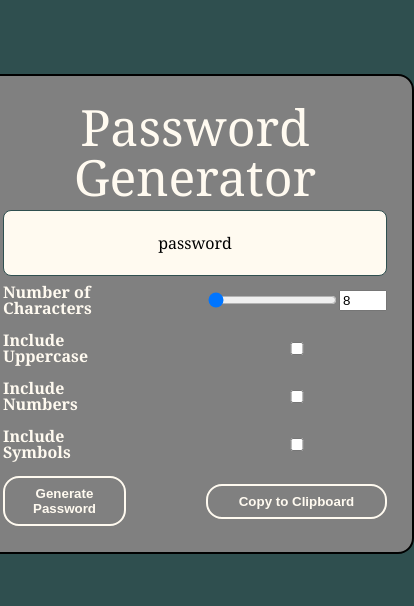
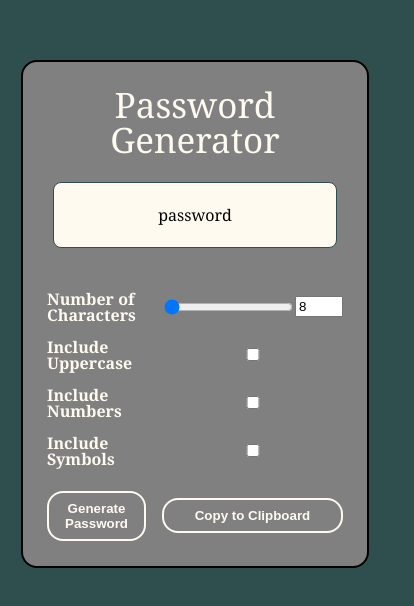
Before and after one commit to rschumaker6455/homework-3-passwordgenerator, a plain HTML site: page index.html in a window 390 px wide. Shown: the part 108-714 px from the top of the page, 414 px wide, since content can reach past the window. Drawn offline with Linux system fonts and the light colour scheme.

Commit message:
added @media to css to makde more responsive

```diff
--- a/index.html
+++ b/index.html
@@ -22,7 +22,6 @@
             <input class="number-input" type="number" min="8" max="128" value="8" id="characterAmountNumber">
             </div>
 
-
             <label for="includeUppercase">Include Uppercase</label>
             <input type="checkbox" id="includeUppercase">
 
@@ -33,7 +32,7 @@
             <input type="checkbox" id="includeSymbols">
 
             <button class="btn1" type="submit">Generate Password</button>
-            <button class="btn2" type="submit">Copy to Clipboard</button>
+            <button class="btn2" type="submit" onclick="copyToClipboard()">Copy to Clipboard</button>
 
         </form>
 
--- a/script.js
+++ b/script.js
@@ -44,7 +44,13 @@ function generatePassword(characterAmount, includeUppercase, includeNumbers, inc
     return passwordCharacters.join('')
 }
 
-
+function copyToClipboard() {
+  var copyText = document.getElementById('passwordDisplay')
+  copyText.select()
+  copyText.setSelectionRange(0, 99999)
+  document.execCommand('copy')
+  alert('Copied the text: ' + copyText.value)
+}
 
 function arrayFromLowToHigh(low, high) {
     array = []
--- a/style.css
+++ b/style.css
@@ -10,7 +10,7 @@ body {
 }
 .container {
     background-color: gray;
-    padding: 3vh;
+    padding: 10vh;
     border-radius: 1rem;
     border: 2px solid black;
     display: flex;
@@ -30,7 +30,7 @@ body {
 
 .title {
     margin: 0;
-    padding-bottom: 1vh;
+    padding-bottom: 5vh;
     text-align: center;
     font-size: 50px;
 }
@@ -52,11 +52,11 @@ label {
     background-color: floralwhite;
     color: black;
     padding: 1rem;
-    margin-bottom: 1vh;
+    margin-bottom: 5vh;
     border: 1px solid darkslategray;
     border-radius: .5rem;
     height: 2rem;
-    width: 350px;
+    width: 420px;
     display: flex;
     justify-content: center;
     align-items: center;
@@ -72,6 +72,7 @@ label {
     font-weight: bold;
     border-radius: 1rem;
     cursor: pointer;
+    margin-top: 5vh;
 }
 
 .btn1:hover {
@@ -87,8 +88,122 @@ label {
     font-weight: bold;
     border-radius: 1rem;
     cursor: pointer;
+    margin-top: 5vh;
 }
 
 .btn2:hover {
     background-color: #ffffff33;
 }
+
+@media (max-width: 700px) {
+    .container {
+        background-color: gray;
+        padding: 3vh;
+        border-radius: 1rem;
+        border: 2px solid black;
+        display: flex;
+        justify-content: center;
+        align-items: center;
+        flex-direction: column;
+    }
+
+    .form {
+        display: grid;
+        grid-template-columns: auto auto;
+        row-gap: 1rem;
+        column-gap: 3rem;
+        justify-content: center;
+        align-items: center;
+    }
+
+    .title {
+        margin: 0;
+        padding-bottom: 3vh;
+        text-align: center;
+        font-size: 40px;
+    }
+
+    .password-display {
+        background-color: floralwhite;
+        color: black;
+        padding: 1rem;
+        margin-bottom: 5vh;
+        border: 1px solid darkslategray;
+        border-radius: .5rem;
+        height: 2rem;
+        width: 350px;
+        display: flex;
+        justify-content: center;
+        align-items: center;
+        word-break: break-all;
+    }
+
+    .btn1 {
+        grid-column: span 1;
+        background-color: transparent;
+        border: 2px solid floralwhite;
+        color: floralwhite;
+        padding: .5rem 1rem;
+        font-weight: bold;
+        border-radius: 1rem;
+        cursor: pointer;
+        margin-top: 1vh;
+    }
+
+    .btn2 {
+        grid-column: span 1;
+        background-color: transparent;
+        border: 2px solid floralwhite;
+        color: floralwhite;
+        padding: .5rem 1rem;
+        font-weight: bold;
+        border-radius: 1rem;
+        cursor: pointer;
+        margin-top: 1vh;
+    }
+}
+
+@media (max-width: 500px) {
+    .container {
+        width: 75%;
+        background-color: gray;
+        padding: 3vh;
+        border-radius: 1rem;
+        border: 2px solid black;
+        display: flex;
+        justify-content: center;
+        align-items: center;
+        flex-direction: column;
+    }
+
+    .form {
+        display: grid;
+        grid-template-columns: auto auto;
+        row-gap: 1rem;
+        column-gap: 1rem;
+        justify-content: center;
+        align-items: center;
+    }
+
+    .title {
+        margin: 0;
+        padding-bottom: 3vh;
+        text-align: center;
+        font-size: 35px;
+    }
+
+    .password-display {
+        background-color: floralwhite;
+        color: black;
+        padding: 1rem;
+        margin-bottom: 5vh;
+        border: 1px solid darkslategray;
+        border-radius: .5rem;
+        height: 2rem;
+        width: 250px;
+        display: flex;
+        justify-content: center;
+        align-items: center;
+        word-break: break-all;
+    }
+}
```
